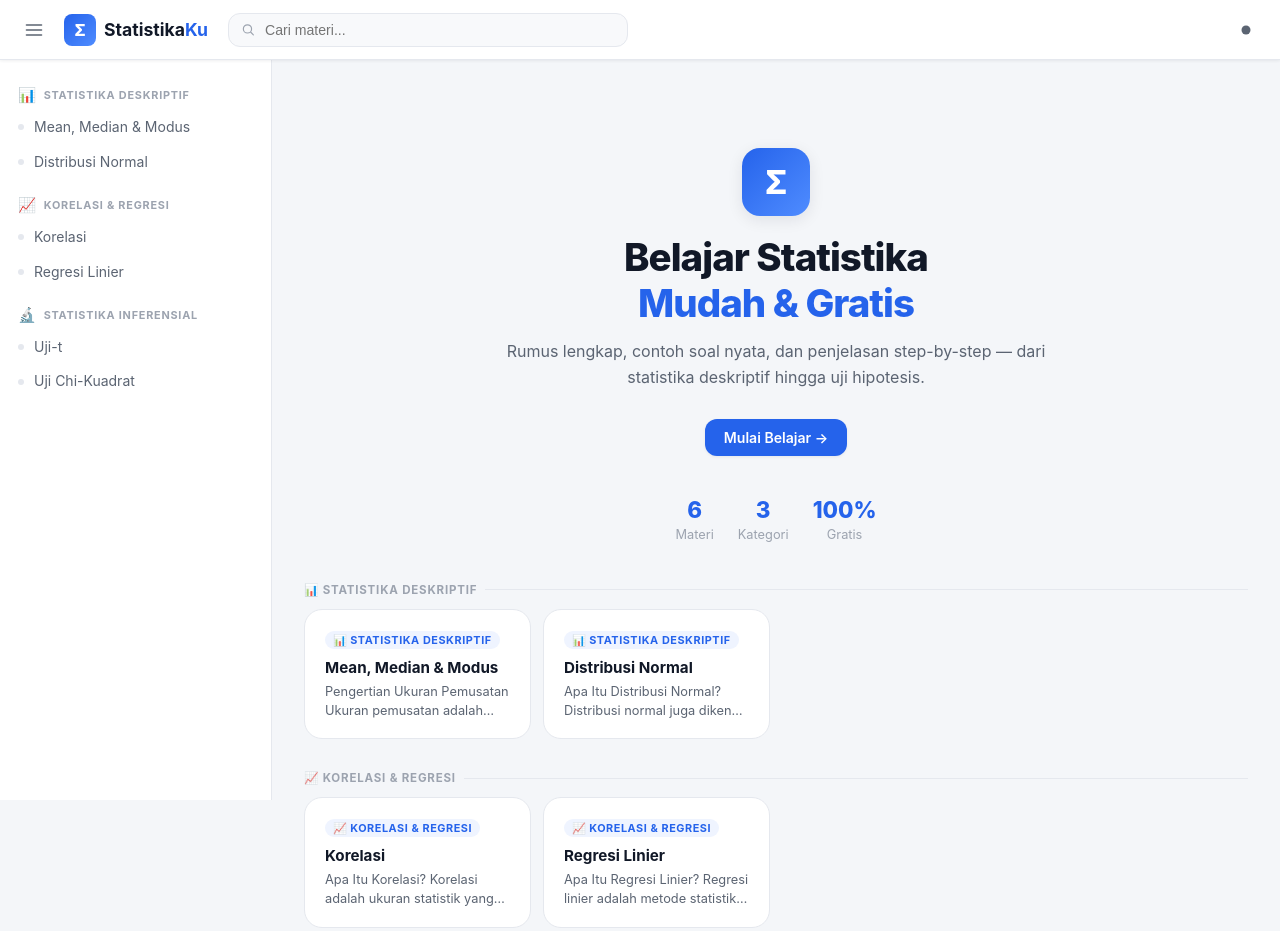
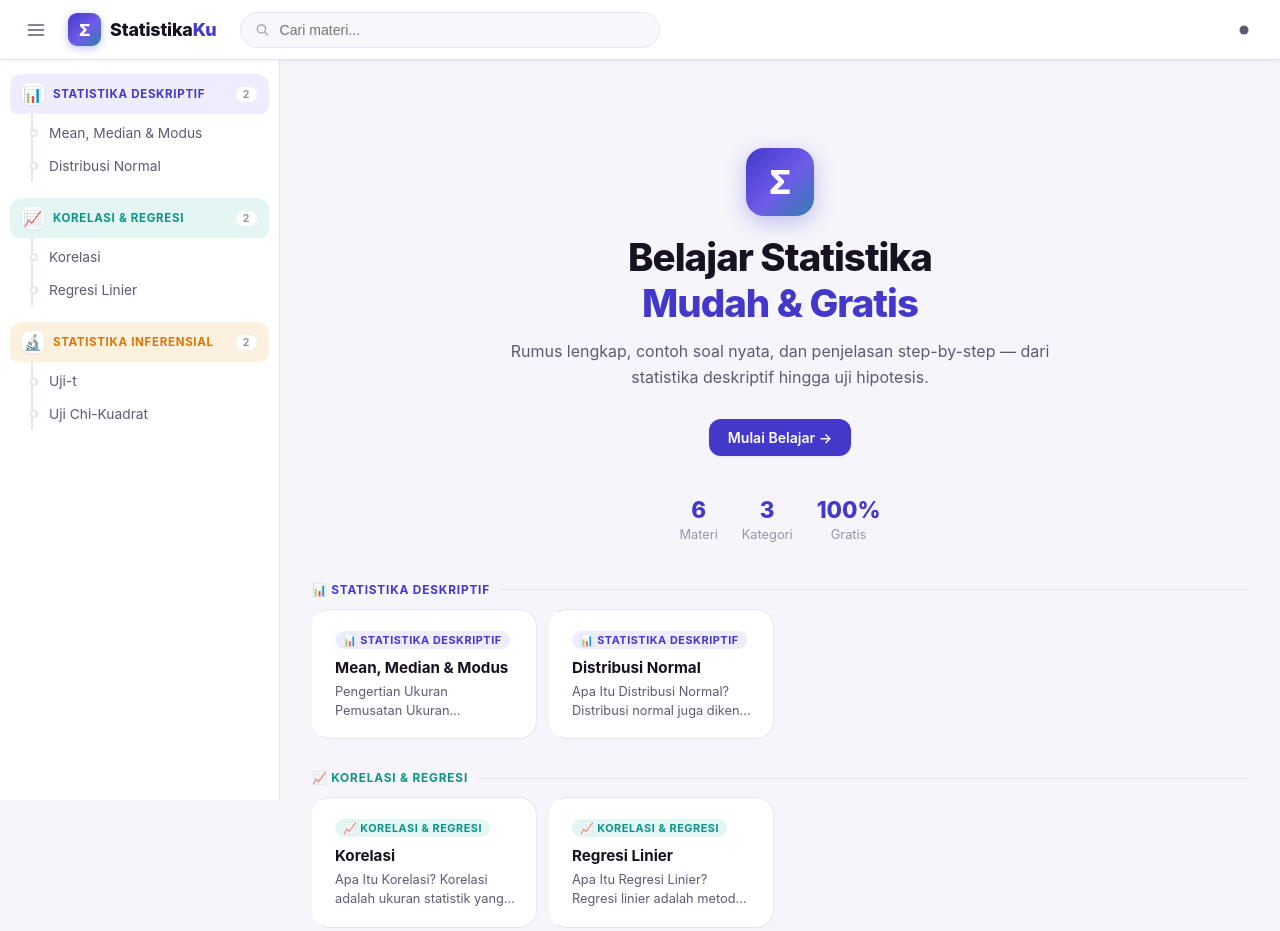
Before and after one commit to kata-664/StatistikaKu, a plain HTML site: page index.html in a window 1280 px wide. Shown: the top 931 px of the page. Drawn offline with nearby package versions, Linux system fonts and the light colour scheme.

Commit message:
Update index.html

```diff
--- a/index.html
+++ b/index.html
@@ -17,30 +17,35 @@
    TOKENS
    ============================================================ */
 :root {
-  --primary:       #2563EB;
-  --primary-dark:  #1E4FCB;
-  --primary-light: #EFF4FF;
+  --primary:       #4338CA;
+  --primary-dark:  #3730A4;
+  --primary-light: #EEECFE;
 
-  --bg-app:      #F4F6F9;
+  --teal:       #0D9488;
+  --teal-light: #E3F6F3;
+  --amber:      #D97706;
+  --amber-light:#FCF1DF;
+
+  --bg-app:      #F6F5FB;
   --bg-surface:  #FFFFFF;
-  --bg-surface2: #F8F9FB;
+  --bg-surface2: #F8F8FC;
   --bg-sidebar:  #FFFFFF;
-  --border:      #E5E8EE;
+  --border:      #E7E5F1;
 
-  --text-1: #111827;
-  --text-2: #5B6472;
-  --text-3: #9CA3AF;
+  --text-1: #161220;
+  --text-2: #5E5A72;
+  --text-3: #9893AB;
 
-  --code-bg:   #F1F3F8;
-  --sh-sm: 0 1px 3px rgba(16,24,40,.07);
-  --sh-md: 0 4px 16px rgba(16,24,40,.09);
-  --sh-lg: 0 12px 40px rgba(16,24,40,.14);
+  --code-bg:   #F1EFFA;
+  --sh-sm: 0 1px 3px rgba(35,24,75,.07);
+  --sh-md: 0 4px 18px rgba(35,24,75,.10);
+  --sh-lg: 0 14px 42px rgba(35,24,75,.16);
 
   --r-sm: 8px;
   --r-md: 12px;
   --r-lg: 18px;
 
-  --sidebar-w: 272px;
+  --sidebar-w: 280px;
   --nav-h:     60px;
 
   --sans: "Inter",-apple-system,BlinkMacSystemFont,"Segoe UI",Roboto,sans-serif;
@@ -48,19 +53,27 @@
   color-scheme: light;
 }
 [data-theme="dark"] {
-  --bg-app:      #0F1420;
-  --bg-surface:  #161D2E;
-  --bg-surface2: #1B2336;
-  --bg-sidebar:  #131A2A;
-  --border:      #263049;
-  --text-1: #E8ECF4;
-  --text-2: #A6AFC2;
-  --text-3: #717A8E;
-  --code-bg: #1E2740;
-  --primary-light: #1B2A4D;
-  --sh-sm: 0 1px 3px rgba(0,0,0,.28);
-  --sh-md: 0 4px 16px rgba(0,0,0,.36);
-  --sh-lg: 0 12px 40px rgba(0,0,0,.48);
+  --primary:       #818CF8;
+  --primary-dark:  #6366F1;
+  --primary-light: #262247;
+
+  --teal:       #2DD4BF;
+  --teal-light: #11302D;
+  --amber:      #FBBF24;
+  --amber-light:#332710;
+
+  --bg-app:      #0F0C1B;
+  --bg-surface:  #181425;
+  --bg-surface2: #1E1930;
+  --bg-sidebar:  #15111F;
+  --border:      #2C2640;
+  --text-1: #EFEDF7;
+  --text-2: #AFA9C6;
+  --text-3: #79738F;
+  --code-bg: #211B36;
+  --sh-sm: 0 1px 3px rgba(0,0,0,.3);
+  --sh-md: 0 4px 18px rgba(0,0,0,.4);
+  --sh-lg: 0 14px 42px rgba(0,0,0,.55);
   color-scheme: dark;
 }
 
@@ -89,8 +102,8 @@ img{max-width:100%}
 .navbar{
   position:sticky;top:0;z-index:60;
   height:var(--nav-h);
-  display:flex;align-items:center;gap:12px;
-  padding:0 16px;
+  display:flex;align-items:center;gap:14px;
+  padding:0 18px;
   background:var(--bg-surface);
   border-bottom:1px solid var(--border);
   box-shadow:var(--sh-sm);
@@ -105,28 +118,35 @@ img{max-width:100%}
   transition:background .15s,color .15s;
   flex-shrink:0;
 }
-.icon-btn:hover{background:var(--bg-surface2);color:var(--primary)}
+.icon-btn:hover{background:var(--primary-light);color:var(--primary)}
 .brand{
-  display:flex;align-items:center;gap:8px;
-  font-weight:700;font-size:1.1rem;
+  display:flex;align-items:center;gap:9px;
+  font-weight:800;font-size:1.12rem;
+  letter-spacing:-.01em;
   color:var(--text-1);flex-shrink:0;
 }
 .brand:hover{text-decoration:none}
 .brand-logo{
   display:flex;align-items:center;justify-content:center;
-  width:32px;height:32px;border-radius:8px;
-  background:linear-gradient(135deg,var(--primary),#4F8CFF);
-  color:#fff;font-weight:800;font-size:1rem;
+  width:33px;height:33px;border-radius:9px;
+  background:linear-gradient(135deg,var(--primary) 0%,#6D5CE8 55%,var(--teal) 130%);
+  color:#fff;font-weight:800;font-size:1.02rem;
+  box-shadow:0 2px 8px rgba(67,56,202,.32);
 }
 .brand-accent{color:var(--primary)}
 .nav-search{
-  flex:1;max-width:400px;margin-left:8px;
+  flex:1;max-width:420px;margin-left:10px;
   display:flex;align-items:center;gap:8px;
   background:var(--bg-surface2);
   border:1px solid var(--border);
-  border-radius:var(--r-md);
-  padding:7px 12px;
+  border-radius:999px;
+  padding:8px 14px;
   color:var(--text-3);
+  transition:border-color .15s,box-shadow .15s;
+}
+.nav-search:focus-within{
+  border-color:var(--primary);
+  box-shadow:0 0 0 3px var(--primary-light);
 }
 .nav-search input{
   border:none;outline:none;background:transparent;
@@ -154,52 +174,93 @@ img{max-width:100%}
   overflow-y:auto;
   display:flex;flex-direction:column;
 }
-.sidebar-inner{padding:10px 8px 48px;flex:1}
+.sidebar-inner{padding:14px 10px 48px;flex:1}
 
 /* mobile search */
-.sb-search-mobile{display:none;margin-bottom:10px;padding:0 4px}
+.sb-search-mobile{display:none;margin-bottom:12px;padding:0 2px}
 .sb-search-mobile input{
-  width:100%;padding:8px 12px;
-  border-radius:var(--r-sm);
+  width:100%;padding:9px 13px;
+  border-radius:999px;
   border:1px solid var(--border);
   background:var(--bg-surface2);
   color:var(--text-1);font-size:.88rem;outline:none;
 }
+.sb-search-mobile input:focus{border-color:var(--primary)}
 
-/* category group label */
+/* category group — card container with its own accent color */
+.sb-cat{
+  margin-bottom:6px;
+  border-radius:var(--r-md);
+  overflow:hidden;
+}
 .sb-cat-label{
-  display:flex;align-items:center;gap:7px;
-  font-size:.68rem;font-weight:700;
-  text-transform:uppercase;letter-spacing:.07em;
+  display:flex;align-items:center;gap:9px;
+  width:100%;
+  font-size:.72rem;font-weight:700;
+  text-transform:uppercase;letter-spacing:.06em;
+  color:var(--cat-c, var(--text-2));
+  background:var(--cat-bg, transparent);
+  padding:9px 12px;
+  border-radius:var(--r-sm);
+  user-select:none;
+  border:none;
+  transition:background .15s;
+}
+.sb-cat-label .cat-icon{
+  font-size:.95rem;
+  display:flex;align-items:center;justify-content:center;
+  width:22px;height:22px;border-radius:7px;
+  background:var(--bg-surface);
+  flex-shrink:0;
+  box-shadow:var(--sh-sm);
+}
+.sb-cat-label .cat-count{
+  margin-left:auto;
+  font-size:.66rem;font-weight:700;
   color:var(--text-3);
-  padding:16px 10px 6px;
-  user-select:none;
+  background:var(--bg-surface);
+  padding:1px 7px;border-radius:999px;
+  flex-shrink:0;
 }
-.sb-cat-label .cat-icon{font-size:.9rem}
 
 /* materi link */
+.sb-links{padding:3px 0 10px;position:relative}
+.sb-links::before{
+  content:'';
+  position:absolute;left:21px;top:0;bottom:10px;
+  width:2px;
+  background:var(--border);
+}
 .sb-link{
-  display:flex;align-items:center;gap:10px;
-  padding:8px 10px;
+  display:flex;align-items:center;gap:11px;
+  padding:7px 12px 7px 10px;
+  margin-left:10px;
   border-radius:var(--r-sm);
   color:var(--text-2);
-  font-size:.875rem;
-  transition:background .15s,color .15s;
+  font-size:.86rem;
+  transition:background .15s,color .15s,padding-left .15s;
   cursor:pointer;
   line-height:1.35;
+  position:relative;
 }
-.sb-link:hover{background:var(--bg-surface2);color:var(--text-1);text-decoration:none}
+.sb-link:hover{background:var(--bg-surface2);color:var(--text-1);text-decoration:none;padding-left:13px}
 .sb-link.active{
-  background:var(--primary-light);
-  color:var(--primary);
-  font-weight:600;
+  background:var(--cat-bg, var(--primary-light));
+  color:var(--cat-c, var(--primary));
+  font-weight:700;
 }
 .sb-link .sb-dot{
-  width:6px;height:6px;border-radius:50%;
-  background:var(--border);flex-shrink:0;
-  transition:background .15s;
+  width:8px;height:8px;border-radius:50%;
+  background:var(--bg-surface);
+  border:2px solid var(--border);
+  flex-shrink:0;z-index:1;
+  transition:border-color .15s,background .15s,transform .15s;
 }
-.sb-link.active .sb-dot{background:var(--primary)}
+.sb-link.active .sb-dot{
+  border-color:var(--cat-c, var(--primary));
+  background:var(--cat-c, var(--primary));
+  transform:scale(1.15);
+}
 
 .sb-empty{
   text-align:center;color:var(--text-3);
@@ -250,9 +311,9 @@ img{max-width:100%}
   width:68px;height:68px;margin:0 auto 18px;
   display:flex;align-items:center;justify-content:center;
   border-radius:18px;
-  background:linear-gradient(135deg,var(--primary),#4F8CFF);
+  background:linear-gradient(135deg,var(--primary) 0%,#6D5CE8 55%,var(--teal) 130%);
   color:#fff;font-size:2rem;font-weight:800;
-  box-shadow:var(--sh-md);
+  box-shadow:0 6px 22px rgba(67,56,202,.3);
 }
 .hero h1{
   font-size:clamp(1.6rem,4vw,2.4rem);
@@ -276,9 +337,9 @@ img{max-width:100%}
 /* category cards on home */
 .home-cats{display:flex;flex-direction:column;gap:32px}
 .home-cat-title{
-  font-size:.72rem;font-weight:700;
+  font-size:.74rem;font-weight:700;
   text-transform:uppercase;letter-spacing:.07em;
-  color:var(--text-3);margin:0 0 12px;
+  color:var(--cat-c, var(--text-3));margin:0 0 12px;
   display:flex;align-items:center;gap:8px;
 }
 .home-cat-title::after{
@@ -293,6 +354,7 @@ img{max-width:100%}
   display:block;
   background:var(--bg-surface);
   border:1px solid var(--border);
+  border-left:3px solid transparent;
   border-radius:var(--r-lg);
   padding:18px 20px;
   transition:transform .15s,box-shadow .15s,border-color .15s;
@@ -301,11 +363,12 @@ img{max-width:100%}
   text-decoration:none;
   transform:translateY(-3px);
   box-shadow:var(--sh-md);
-  border-color:var(--primary);
+  border-color:var(--cat-c, var(--primary));
+  border-left-color:var(--cat-c, var(--primary));
 }
 .home-card-cat{
   font-size:.68rem;font-weight:700;text-transform:uppercase;letter-spacing:.05em;
-  color:var(--primary);background:var(--primary-light);
+  color:var(--cat-c, var(--primary));background:var(--cat-bg, var(--primary-light));
   padding:2px 8px;border-radius:999px;
   display:inline-block;margin-bottom:9px;
 }
@@ -353,7 +416,7 @@ img{max-width:100%}
 @media(max-width:640px){.rp-wrap{margin:0 -18px 24px}}
 .rp-bar{
   height:100%;width:0%;
-  background:linear-gradient(90deg,var(--primary),#4F8CFF);
+  background:linear-gradient(90deg,var(--primary),var(--teal));
   transition:width .08s linear;
 }
 
@@ -410,7 +473,7 @@ img{max-width:100%}
   display:flex;align-items:center;justify-content:center;
   transition:background .15s,transform .15s,box-shadow .15s;
 }
-.toc-fab:hover{background:var(--primary-dark);transform:scale(1.06);box-shadow:0 8px 28px rgba(37,99,235,.4)}
+.toc-fab:hover{background:var(--primary-dark);transform:scale(1.06);box-shadow:0 8px 28px rgba(67,56,202,.4)}
 .toc-fab.hidden-fab{opacity:0;pointer-events:none;transform:scale(.8)}
 
 /* panel */
@@ -604,7 +667,7 @@ img{max-width:100%}
   animation: hl-pulse .9s ease;
 }
 @keyframes hl-pulse{
-  0%  {background:rgba(37,99,235,.15);border-radius:4px}
+  0%  {background:rgba(67,56,202,.16);border-radius:4px}
   100%{background:transparent}
 }
 </style>
@@ -941,10 +1004,18 @@ function renderHome(){
     <div class="home-stat"><strong>${cats}</strong><span>Kategori</span></div>
     <div class="home-stat"><strong>100%</strong><span>Gratis</span></div>`;
 
-  // category cards
+  // category cards — pakai aksen warna bergilir, sinkron dengan sidebar
+  const ACCENTS = [
+    {c:"var(--primary)", bg:"var(--primary-light)"},
+    {c:"var(--teal)",     bg:"var(--teal-light)"},
+    {c:"var(--amber)",    bg:"var(--amber-light)"},
+  ];
   refs.homeCats.innerHTML="";
-  KUR.forEach(kat=>{
+  KUR.forEach((kat,ki)=>{
+    const accent = ACCENTS[ki % ACCENTS.length];
     const sec=document.createElement("div");
+    sec.style.setProperty("--cat-c", accent.c);
+    sec.style.setProperty("--cat-bg", accent.bg);
     const cardsHTML = kat.items.map(item=>{
       const m = state.materiData[item.id];
       const preview = m ? m.isi.replace(/[#*`$>\[\]()-]/g,"").replace(/\n+/g," ").trim().slice(0,90) : "";
@@ -967,7 +1038,14 @@ function renderSidebar(filter=""){
   refs.sbNav.innerHTML="";
   let any=false;
 
-  KUR.forEach(kat=>{
+  // palet aksen yang berputar per kategori, biar tiap grup mudah dibedakan sekilas
+  const ACCENTS = [
+    {c:"var(--primary)", bg:"var(--primary-light)"},
+    {c:"var(--teal)",     bg:"var(--teal-light)"},
+    {c:"var(--amber)",    bg:"var(--amber-light)"},
+  ];
+
+  KUR.forEach((kat,ki)=>{
     const matched = kat.items.filter(item=>{
       if(!q) return true;
       const m=state.materiData[item.id];
@@ -977,10 +1055,20 @@ function renderSidebar(filter=""){
     if(!matched.length) return;
     any=true;
 
+    const accent = ACCENTS[ki % ACCENTS.length];
+
+    const catWrap=document.createElement("div");
+    catWrap.className="sb-cat";
+    catWrap.style.setProperty("--cat-c", accent.c);
+    catWrap.style.setProperty("--cat-bg", accent.bg);
+
     const label=document.createElement("div");
     label.className="sb-cat-label";
-    label.innerHTML=`<span class="cat-icon">${kat.icon}</span>${escH(kat.label)}`;
-    refs.sbNav.appendChild(label);
+    label.innerHTML=`<span class="cat-icon">${kat.icon}</span><span>${escH(kat.label)}</span><span class="cat-count">${matched.length}</span>`;
+    catWrap.appendChild(label);
+
+    const linksWrap=document.createElement("div");
+    linksWrap.className="sb-links";
 
     matched.forEach(item=>{
       const a=document.createElement("a");
@@ -988,8 +1076,10 @@ function renderSidebar(filter=""){
       a.className="sb-link"+(state.currentId===item.id?" active":"");
       a.innerHTML=`<span class="sb-dot"></span><span>${escH(item.judul)}</span>`;
       a.addEventListener("click",closeMobileSidebar);
-      refs.sbNav.appendChild(a);
+      linksWrap.appendChild(a);
     });
+    catWrap.appendChild(linksWrap);
+    refs.sbNav.appendChild(catWrap);
   });
 
   refs.sbEmpty.hidden=any;
```
